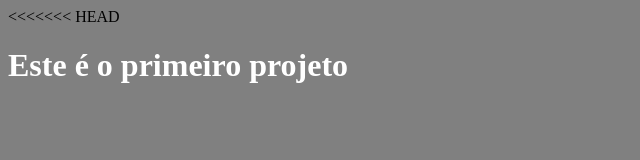
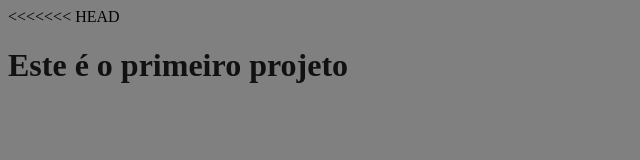
Before and after one commit to leandromedella/trainning, a plain HTML site: page index.html in a window 1280 px wide. Shown: the whole page, without its empty margins (0-640 px from the left). Drawn offline with Linux system fonts and the light colour scheme.

Commit message:
alterando a cor do h1

```diff
--- a/index.html
+++ b/index.html
@@ -8,7 +8,7 @@
     <title>Projeto 1 - trab com o git</title>
     <style>
         h1 {
-           color: white;
+           color: rgb(17, 17, 17);
            git logfont-family: 'Trebuchet MS', 'Lucida Sans Unicode', 'Lucida Grande', 'Lucida Sans', Arial, sans-serif;
         }
         body {
```
